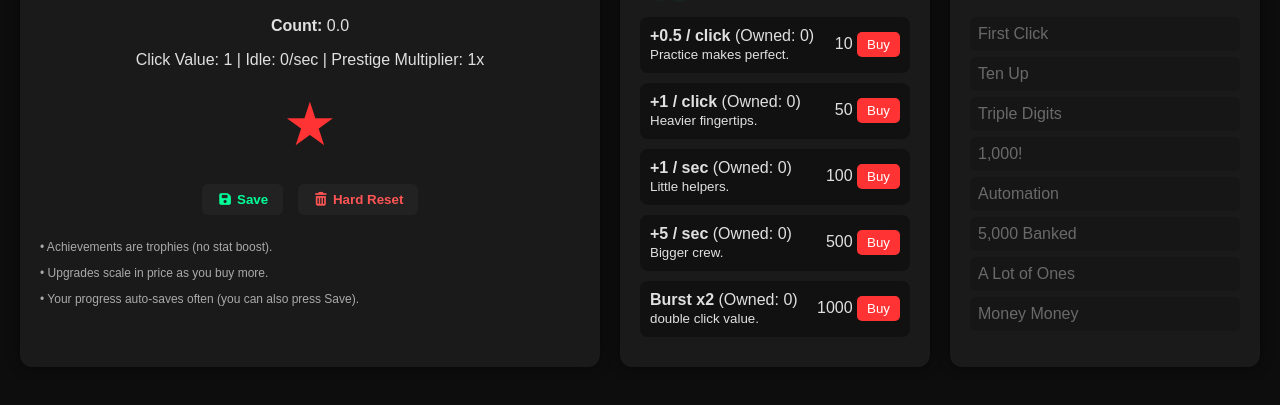
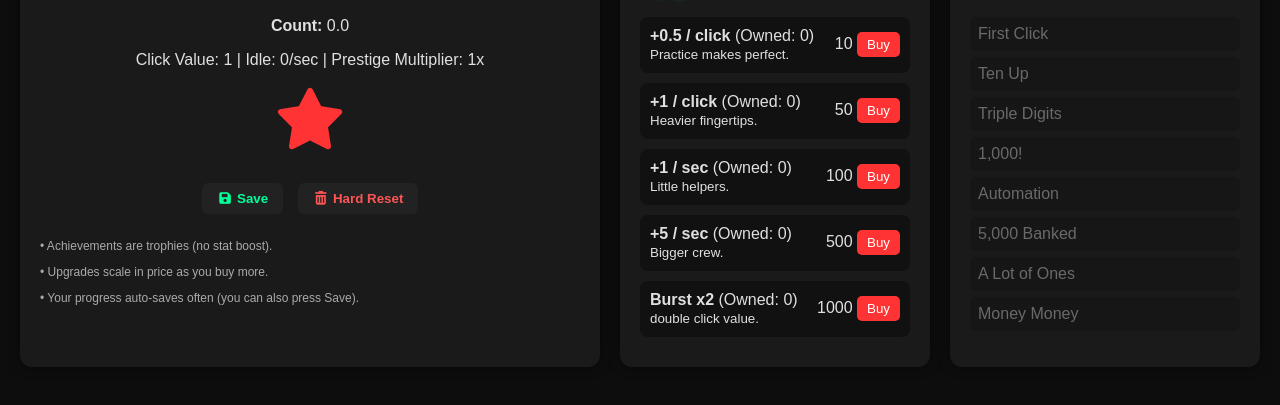
Before and after one commit to netherarcade/netherarcade, a plain HTML site: page mini-game.html in a window 1280 px wide. Shown: the part 91-496 px from the top of the page. Drawn offline with Linux system fonts and the light colour scheme.

Commit message:
Update mini-game.html

```diff
--- a/mini-game.html
+++ b/mini-game.html
@@ -114,7 +114,7 @@
       <p><b>Count:</b> <span id="score">0</span></p>
       <p>Click Value: <span id="clickValue">1</span> | Idle: <span id="idleValue">0</span>/sec | Prestige Multiplier: <span id="prestigeMult">1x</span></p>
     </div>
-    <div id="starBtn">★</div>
+    <div id="starBtn"><i class="fa-solid fa-star"></i></div>
     <button class="btn saveBtn" onclick="saveGame()"><i class="fa-solid fa-floppy-disk"></i> Save</button>
     <button class="btn resetBtn" onclick="hardReset()"><i class="fa-solid fa-trash-can"></i> Hard Reset</button>
     <button class="btn prestigeBtn" id="prestigeBtn" style="display:none;" onclick="prestige()"><i class="fa-solid fa-star"></i> Prestige</button>
```
